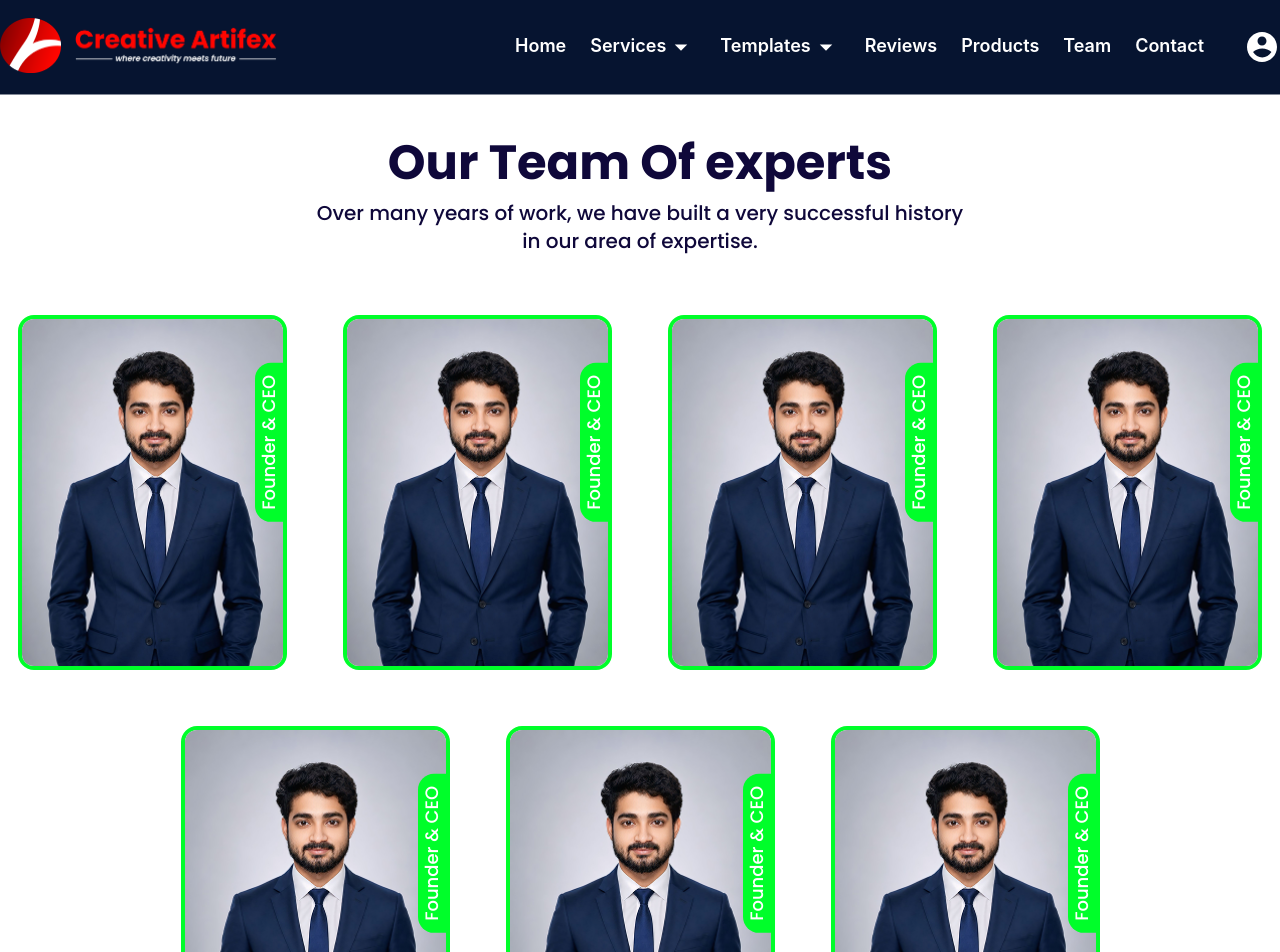
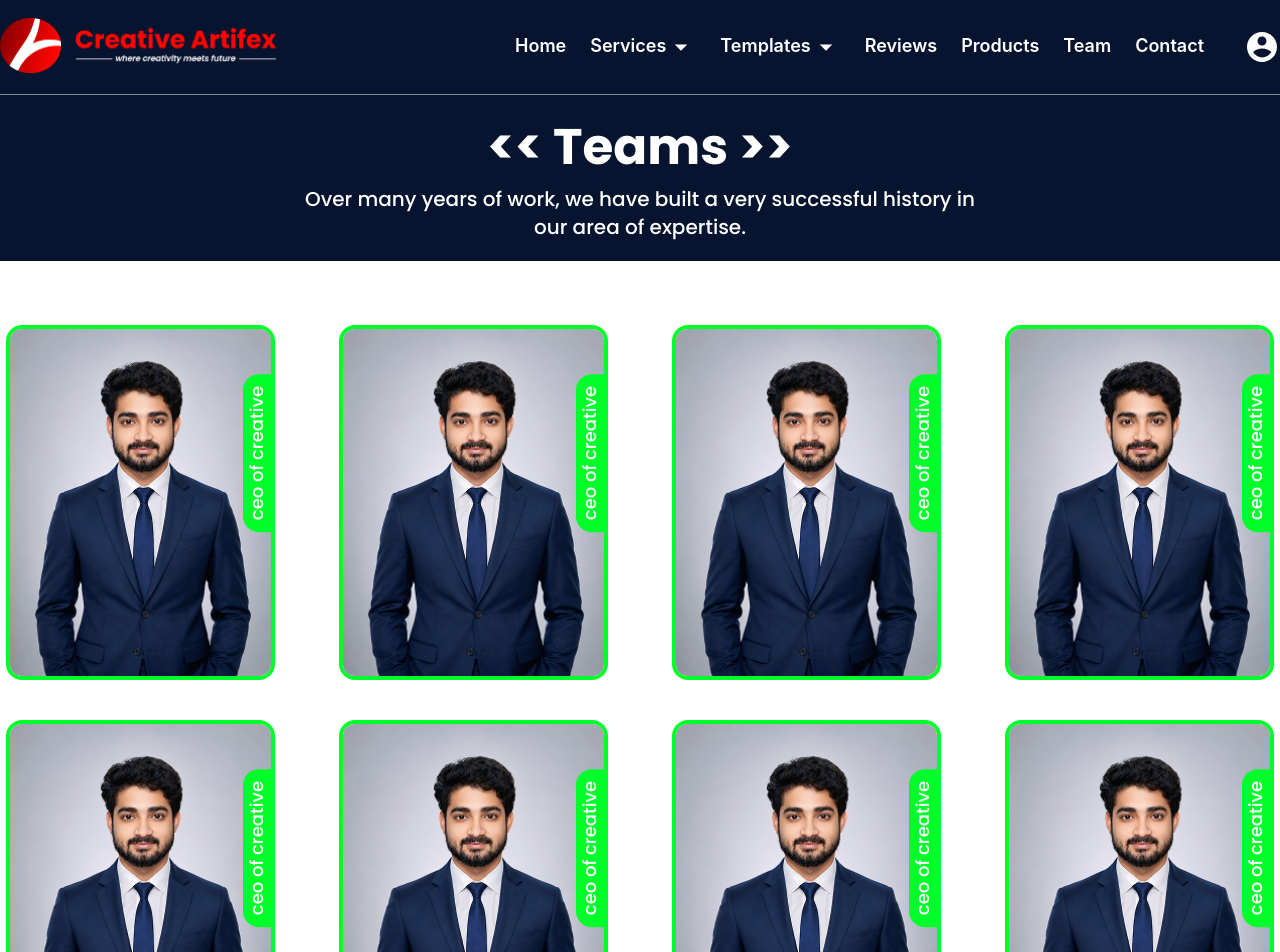
Before and after one commit to mdshavoahmadejoydev/Creative-Artifex, a React (Vite) app: page /team in a window 1280 px wide. Shown: the top 952 px of the page. Built offline with nearby package versions, Linux system fonts and the light colour scheme.

Commit message:
services part working

```diff
--- a/src/App.jsx
+++ b/src/App.jsx
@@ -12,11 +12,28 @@ import Reviews from './pages/Reviews';
 import Products from './pages/Products';
 import Team from './pages/Team';
 import Contact from './pages/Contact';
+import Services from './pages/Services';
+import GraphicMultimedia from './pages/GraphicMultimedia';
+import WebSoftware from './pages/WebSoftware';
 
 const router = createBrowserRouter(
   createRoutesFromElements(
+
     <Route path="/" element={<RootLayout />}>
       <Route index element={<Home/>}></Route>
+
+
+      <Route path="/services" element={<Services/>}>
+
+        <Route path='graphic-multimedia' element={<GraphicMultimedia/>}></Route>
+
+
+        <Route path='web-software' element={<WebSoftware/>}></Route>
+
+
+      </Route>
+
+
       <Route path="/reviews" element={<Reviews/>}></Route>
       <Route path="/products" element={<Products/>}></Route>
       <Route path="/team" element={<Team/>}></Route>
--- a/src/pages/Contact.jsx
+++ b/src/pages/Contact.jsx
@@ -1,13 +1,26 @@
 import React from 'react'
 import SubmitMsg from '../sections/SubmitMsg'
+import ReviewsPageTitle from '../components/ReviewsPageTitle';
+import P from '../components/P';
 
 const Contact = () => {
   return (
-    <>
-    <div className='h-94'></div>
-    <SubmitMsg/>
-    </>
-  )
+    <section>
+      <div className="h-94"></div>
+      <div className="bg-seagreen">
+        <ReviewsPageTitle
+          text={"<< Discuss Your Project >>"}
+          className={`pt-4 text-center`}
+        />
+
+        <P
+          text={`Tell us about your project requirements, and we’ll get in touch with you soon to discuss your ideas and find the best solution for your needs.`}
+          className={`text-white w-4xl text-center mx-auto `}
+        />
+      </div>
+      <SubmitMsg />
+    </section>
+  );
 }
 
 export default Contact
--- /dev/null
+++ b/src/pages/GraphicMultimedia.jsx
@@ -0,0 +1,41 @@
+import React from 'react'
+import Flex from '../components/Flex';
+import { Link, useOutletContext } from 'react-router-dom';
+
+const GraphicMultimedia = () => {
+
+  //  const { handleClick } = useOutletContext();
+
+
+  return (
+    <div className='bg-seagreen py-2'>
+      <Flex
+        className={`justify-center gap-x-6 gap-y-2 list-none text-white/70 font-poppins font-medium text-lg mt-4 flex-wrap`}
+      >
+        <Link>
+          <li>Ads Design</li>
+        </Link>
+        <Link>
+          <li>Flyer Design</li>
+        </Link>
+        <Link>
+          <li>Cover Design</li>
+        </Link>
+        <Link>
+          <li className="text-white">Logo Design</li>
+        </Link>
+        <Link>
+          <li>Thumbnail Design</li>
+        </Link>
+        <Link>
+          <li>Poster Design</li>
+        </Link>
+        <Link>
+          <li>Business Card Design</li>
+        </Link>
+      </Flex>
+    </div>
+  );
+}
+
+export default GraphicMultimedia
--- a/src/pages/Products.jsx
+++ b/src/pages/Products.jsx
@@ -10,19 +10,21 @@ import ProductFullCard from '../components/ProductFullCard';
 
 const Products = () => {
   return (
-    <section
-      className={` p-0 w-full bg-cover bg-center   bg-no-repeat overflow-hidden`}
-      style={{ backgroundImage: `url(${creativeHero})` }}
-    >
+    <section className={`w-full`}>
+      <div className='h-94'></div>
+
+      <div className='bg-seagreen'>
         <ReviewsPageTitle
           text={"<< Products >>"}
-        className={`mt-26.25 text-center`}
+          className={`pt-4 text-center`}
         />
 
         <P
           text={`Explore our latest products, crafted with quality and care.`}
           className={`text-white w-2xl text-center mx-auto pb-20`}
         />
+
+      </div>
       {/* About Products */}
       <div className="bg-gray-white pt-17.5">
         <Container>
--- /dev/null
+++ b/src/pages/Services.jsx
@@ -0,0 +1,30 @@
+import React from 'react'
+import ReviewsPageTitle from '../components/ReviewsPageTitle'
+import { Outlet } from 'react-router-dom'
+
+
+const Services = () => {
+
+
+
+  return (
+
+    <section>
+      <div className='h-94'></div>
+
+      <div className="bg-seagreen">
+        <ReviewsPageTitle
+          text={"<< Graphic Design  >>"}
+          className={`pt-4 text-center`}
+        />
+      </div>
+
+      <Outlet/>
+      {/* <Outlet context={{ handleClick }}/> */}
+
+
+    </section>
+  )
+}
+
+export default Services
--- a/src/pages/Team.jsx
+++ b/src/pages/Team.jsx
@@ -1,13 +1,95 @@
 import React from 'react'
 import TeamMember from '../sections/TeamMember'
+import ReviewsPageTitle from '../components/ReviewsPageTitle'
+import P from '../components/P'
+import Container from '../components/Container'
+import Flex from '../components/Flex'
+import TeamMemberCard from '../components/TeamMemberCard'
+import CeoImage from '../assets/TeamMemberImgs/ceoImg.png'
+import Schedule from '../components/Schedule'
 
 const Team = () => {
   return (
-    <>
-    <div className='h-94'></div>
-    <TeamMember/>
-    </>
-  )
+    <section>
+      <div className="h-94"></div>
+      <div className="pt-4 bg-seagreen">
+        <ReviewsPageTitle text={"<< Teams >>"} className={`text-center`} />
+
+        <P
+          text={`Over many years of work, we have built a very successful history in our area of expertise.`}
+          className={`text-white w-2xl text-center mx-auto pb-20`}
+        />
+      </div>
+
+      <div className="py-16">
+        <Container>
+          <Flex className={`flex-wrap justify-center gap-x-16 gap-y-10`}>
+            <TeamMemberCard
+              src={CeoImage}
+              name={`MD S joy`}
+              prof={`ceo`}
+              proftop={`ceo of creative`}
+            />
+
+            <TeamMemberCard
+              src={CeoImage}
+              name={`MD S joy`}
+              prof={`ceo`}
+              proftop={`ceo of creative`}
+            />
+
+            <TeamMemberCard
+              src={CeoImage}
+              name={`MD S joy`}
+              prof={`ceo`}
+              proftop={`ceo of creative`}
+            />
+
+            <TeamMemberCard
+              src={CeoImage}
+              name={`MD S joy`}
+              prof={`ceo`}
+              proftop={`ceo of creative`}
+            />
+
+            <TeamMemberCard
+              src={CeoImage}
+              name={`MD S joy`}
+              prof={`ceo`}
+              proftop={`ceo of creative`}
+            />
+
+            <TeamMemberCard
+              src={CeoImage}
+              name={`MD S joy`}
+              prof={`ceo`}
+              proftop={`ceo of creative`}
+            />
+
+            <TeamMemberCard
+              src={CeoImage}
+              name={`MD S joy`}
+              prof={`ceo`}
+              proftop={`ceo of creative`}
+            />
+
+            <TeamMemberCard
+              src={CeoImage}
+              name={`MD S joy`}
+              prof={`ceo`}
+              proftop={`ceo of creative`}
+            />
+
+            <Schedule
+              text={`View More`}
+              hover={true}
+              className={`bg-seagreen border-2`}
+            />
+          </Flex>
+        </Container>
+      </div>
+    </section>
+  );
 }
 
 export default Team
--- /dev/null
+++ b/src/pages/WebSoftware.jsx
@@ -0,0 +1,33 @@
+import React from "react";
+import Flex from "../components/Flex";
+import { Link } from "react-router-dom";
+
+const WebSoftware = () => {
+  return (
+    <div>
+      <div className="bg-seagreen py-2">
+        <Flex
+          className={`justify-center gap-x-6 gap-y-2 list-none text-white/70 font-poppins font-medium text-lg mt-4 px-10 flex-wrap`}
+        >
+          <Link>
+            <li>Website Development</li>
+          </Link>
+          <Link>
+            <li>Software Development</li>
+          </Link>
+          <Link>
+            <li className="text-white">WordPress Development </li>
+          </Link>
+          <Link>
+            <li>Shopify Store Design Development</li>
+          </Link>
+          <Link>
+            <li>Mobile Application Development</li>
+          </Link>
+        </Flex>
+      </div>
+    </div>
+  );
+};
+
+export default WebSoftware;
--- a/src/sections/Header.jsx
+++ b/src/sections/Header.jsx
@@ -113,7 +113,11 @@ let handleGraphicD = () => {
           <Flex className="w-3/4 justify-end items-center">
             <nav>
               <ul className="flex gap-6">
-                <Link to={"/"} className="py-31 group" onMouseEnter={afterClick}>
+                <Link
+                  to={"/"}
+                  className="py-31 group"
+                  onMouseEnter={afterClick}
+                >
                   <Li text={`Home`} />
                 </Link>
 
@@ -145,16 +149,32 @@ let handleGraphicD = () => {
                 </div>
                 {/* Templates start */}
 
-                <Link to={"/reviews"} className="py-31 group" onMouseEnter={afterClick}>
+                <Link
+                  to={"/reviews"}
+                  className="py-31 group"
+                  onMouseEnter={afterClick}
+                >
                   <Li text={`Reviews`} />
                 </Link>
-                <Link to={"/products"} className="py-31 group" onMouseEnter={afterClick}>
+                <Link
+                  to={"/products"}
+                  className="py-31 group"
+                  onMouseEnter={afterClick}
+                >
                   <Li text={`Products`} />
                 </Link>
-                <Link to={"/team"} className="py-31 group" onMouseEnter={afterClick}>
+                <Link
+                  to={"/team"}
+                  className="py-31 group"
+                  onMouseEnter={afterClick}
+                >
                   <Li text={`Team`} />
                 </Link>
-                <Link to={"contact"} className="py-31 group" onMouseEnter={afterClick}>
+                <Link
+                  to={"contact"}
+                  className="py-31 group"
+                  onMouseEnter={afterClick}
+                >
                   <Li text={`Contact`} />
                 </Link>
               </ul>
@@ -183,14 +203,7 @@ let handleGraphicD = () => {
                   onClick={handleGraphicD}
                   onMouseEnter={handleGraphicD}
                 >
-                  <DropdownLi text={`Graphics & Design`} icon={true} />
-                </Link>
-                <Link
-                  className="hover:bg-white/15 duration-200 group"
-                  onClick={afterClick}
-                  onMouseEnter={() => setShowGraphicD(false)}
-                >
-                  <DropdownLi text={`UI/UX Design`} />
+                  <DropdownLi text={`Graphics & Multimedia`} icon={true} />
                 </Link>
                 <Link
                   className="hover:bg-white/15 duration-200 group"
@@ -227,13 +240,6 @@ let handleGraphicD = () => {
                 >
                   <DropdownLi text={`Shopify Store Design &Development`} />
                 </Link>
-                <Link
-                  className="hover:bg-white/15 duration-200 group"
-                  onClick={afterClick}
-                  onMouseEnter={() => setShowGraphicD(false)}
-                >
-                  <DropdownLi text={`Video Animations`} />
-                </Link>
               </ul>
               <Flex className={`justify-center`}>
                 <button
@@ -262,6 +268,21 @@ let handleGraphicD = () => {
                 >
                   <DropdownLi text={`Logo Design`} />
                 </Link>
+
+                <Link
+                  className="hover:bg-white/15 duration-200 group"
+                  onClick={afterClick}
+                >
+                  <DropdownLi text={`UI/UX Design`} />
+                </Link>
+
+                <Link
+                  className="hover:bg-white/15 duration-200 group"
+                  onClick={afterClick}
+                >
+                  <DropdownLi text={`Video Animations`} />
+                </Link>
+
                 <Link
                   className="hover:bg-white/15 duration-200 group"
                   onClick={afterClick}
@@ -285,18 +306,6 @@ let handleGraphicD = () => {
                   onClick={afterClick}
                 >
                   <DropdownLi text={`Business Card Design`} />
-                </Link>
-                <Link
-                  className="hover:bg-white/15 duration-200 group"
-                  onClick={afterClick}
-                >
-                  <DropdownLi text={`Poster Design`} />
-                </Link>
-                <Link
-                  className="hover:bg-white/15 duration-200 group"
-                  onClick={afterClick}
-                >
-                  <DropdownLi text={`Flyer Design`} />
                 </Link>
               </ul>
             </div>
```
Also changed, not shown: src/pages/Reviews.jsx (+101 -25 lines). Lines whose indentation alone changed are shown as unchanged.
